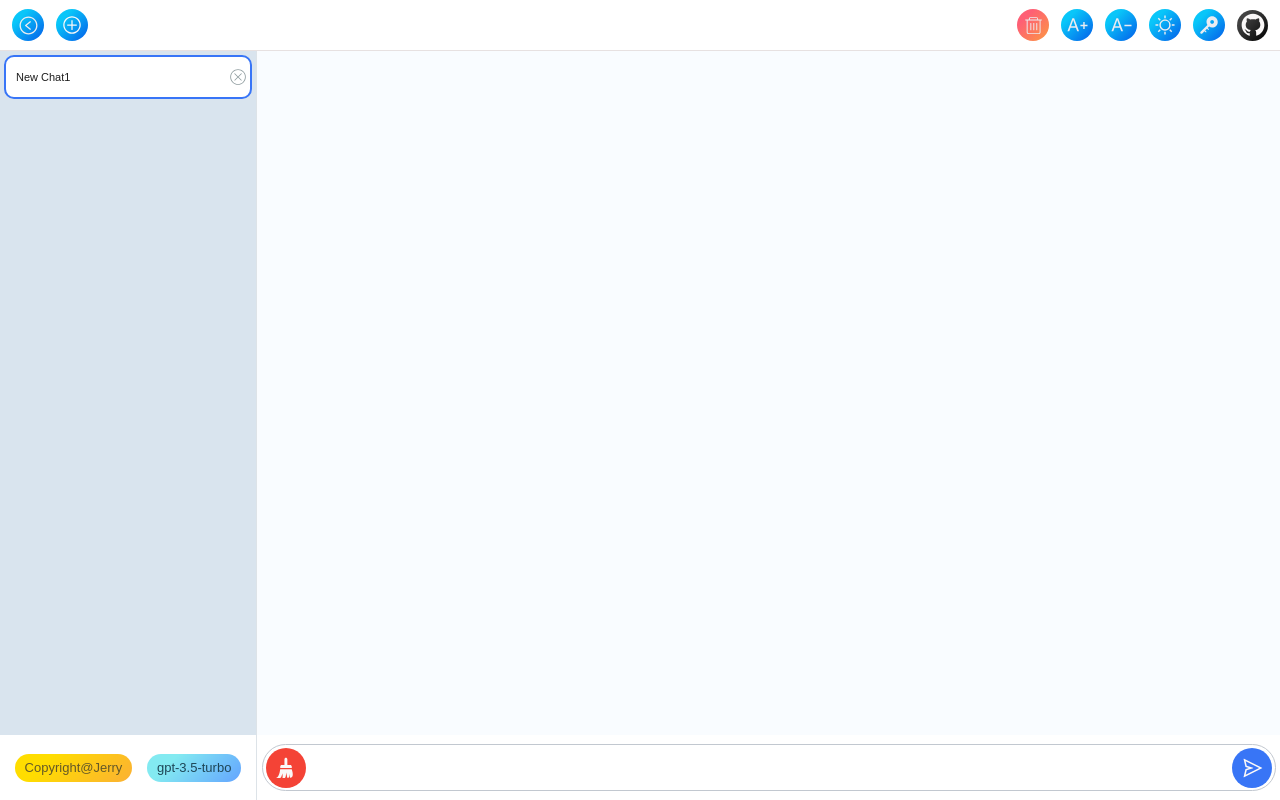
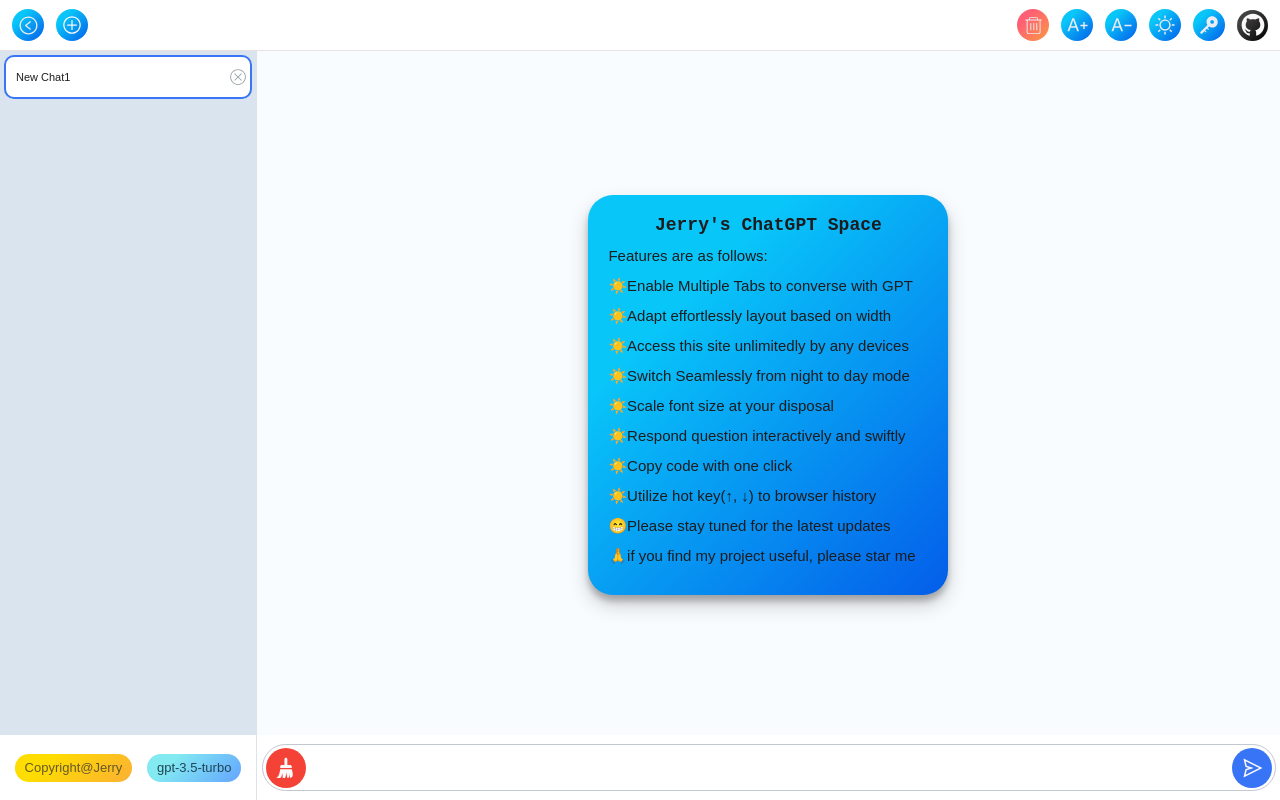
Before and after one commit to jerry0chou/chat-gpt-web, a React (Create React App) app: page / in a window 1280 px wide. Built offline with nearby package versions, Linux system fonts and the light colour scheme.

Commit message:
add Guide and update readme

```diff
--- /dev/null
+++ b/src/components/Guide/Guide.tsx
@@ -0,0 +1,22 @@
+import React from "react";
+import {GuideContent, GuideInnerContainer, GuideOuterContainer, GuideTitle} from "./css";
+export default function Guide(){
+    return (
+        <GuideOuterContainer>
+            <GuideInnerContainer>
+                <GuideTitle>Jerry's ChatGPT Space</GuideTitle>
+                <GuideContent>Features are as follows:</GuideContent>
+                <GuideContent>☀️Enable Multiple Tabs to converse with GPT</GuideContent>
+                <GuideContent>☀️Adapt effortlessly layout based on width</GuideContent>
+                <GuideContent>☀️Access this site unlimitedly by any devices</GuideContent>
+                <GuideContent>☀️Switch Seamlessly from night to day mode</GuideContent>
+                <GuideContent>☀️Scale font size at your disposal</GuideContent>
+                <GuideContent>☀️Respond question interactively and swiftly</GuideContent>
+                <GuideContent>☀️Copy code with one click</GuideContent>
+                <GuideContent>☀️Utilize hot key(↑, ↓) to browser history</GuideContent>
+                <GuideContent >😁Please stay tuned for the latest updates</GuideContent>
+                <GuideContent style={{marginBottom: 10}}>🙏if you find my project useful, please star me</GuideContent>
+            </GuideInnerContainer>
+        </GuideOuterContainer>
+    )
+}
--- /dev/null
+++ b/src/components/Guide/css.tsx
@@ -0,0 +1,51 @@
+import React from "react";
+import styled from "styled-components";
+
+export const GuideOuterContainer = styled.div`
+  display: flex;
+  flex-direction: column;
+  align-items: center;
+  justify-content: center;
+  width: calc(100% - 40px);
+  height: calc(100% - 100px);
+  padding: 20px;
+`
+export const GuideInnerContainer = styled.div`
+  display: flex;
+  flex-direction: column;
+  //align-items: center;
+  justify-content: flex-start;
+  width: 320px;
+  height: 360px;
+  border-radius: 25px;
+  padding: 20px;
+  background-color: #045de9;
+  background-image: linear-gradient(315deg, #045de9 0%, #09c6f9 74%);
+  box-shadow: 0 10px 20px rgba(0,0,0,0.19), 0 6px 6px rgba(0,0,0,0.23);
+`
+export const GuideTitle = styled.div`
+  font-family: monospace;
+  display: flex;
+  align-items: center;
+  justify-content: center;
+  width: 100%;
+  height: 30px;
+  font-size: 18px;
+  font-weight: 800;
+  color: #1c1c1e;
+`
+export const GuideContent = styled.div`
+  font-family: sans-serif;
+  display: flex;
+  flex-direction: column;
+  align-items: flex-start;
+  justify-content: flex-start;
+  width: 100%;
+  height: 20px;
+  font-size: 15px;
+  font-weight: 500;
+  color: #1c1c1e;
+  margin-top: 10px;
+  line-height: 1.5;
+  text-align: center;
+`
--- a/src/views/MainContent.tsx
+++ b/src/views/MainContent.tsx
@@ -9,6 +9,7 @@ import {setChatList} from "../store/reducer/chat";
 import {MainContainer} from "./css";
 import {Simulate} from "react-dom/test-utils";
 import load = Simulate.load;
+import Guide from "../components/Guide/Guide";
 
 export default function MainContent() {
     const dispatch = useAppDispatch();
@@ -67,7 +68,7 @@ export default function MainContent() {
 
     return (<MainContainer theme={theme} foldMenu={foldMenu } ref={mainContainerRef}>
         {contextHolder}
-        <ChatList/>
+        {chatList.length === 0?<Guide/> :<ChatList/>}
         <InputArea onSubmit={onSubmit}/>
         <div style={{width: 1, height: 1}} ref={scrollRef}/>
     </MainContainer>)
```
Also changed, not shown: 1 other file (tests, documents, lock files or other folders).
